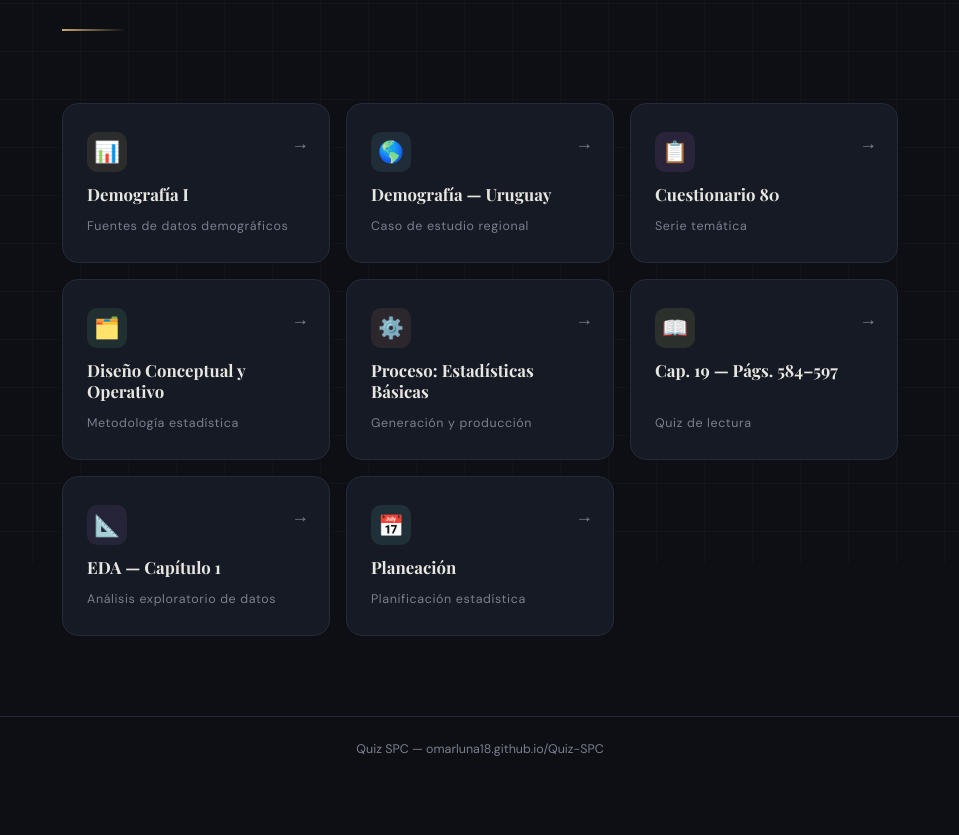
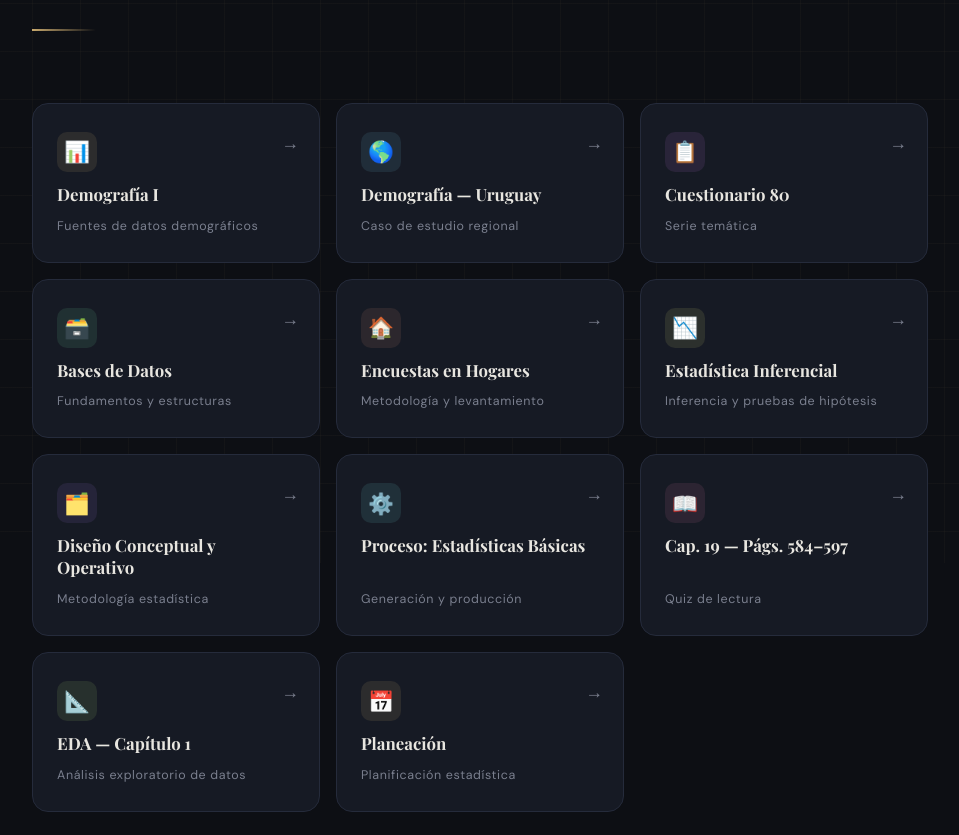
Before and after one commit to omarluna18/Quiz-SPC, a plain HTML site: page index.html in a window 1280 px wide. Shown: the part 237-1072 px from the top of the page, without its empty margins (160-1119 px from the left). Before the commit the page ends 1018 px from the top, so only its background shows below. Drawn offline with nearby package versions, Linux system fonts and the light colour scheme.

Commit message:
Refactor card links and adjust header max-width
Updated card links and adjusted styles for better layout.

```diff
--- a/index.html
+++ b/index.html
@@ -11,7 +11,6 @@
       --surface: #161a24;
       --border: #252b3b;
       --accent: #c8a96e;
-      --accent2: #6eb5c8;
       --text: #e8e6e0;
       --muted: #7a7f8e;
     }
@@ -42,12 +41,11 @@
       position: relative;
       z-index: 1;
       padding: 72px 32px 40px;
-      max-width: 900px;
+      max-width: 960px;
       margin: 0 auto;
     }
 
     .eyebrow {
-      font-family: 'DM Sans', sans-serif;
       font-size: 11px;
       font-weight: 500;
       letter-spacing: 0.2em;
@@ -87,7 +85,7 @@
       display: grid;
       grid-template-columns: repeat(auto-fill, minmax(260px, 1fr));
       gap: 16px;
-      max-width: 900px;
+      max-width: 960px;
       margin: 0 auto;
       padding: 0 32px 80px;
     }
@@ -105,6 +103,8 @@
       position: relative;
       overflow: hidden;
       transition: border-color 0.25s, transform 0.25s, box-shadow 0.25s;
+      opacity: 0;
+      animation: fadeUp 0.5s forwards;
     }
 
     .card::after {
@@ -165,27 +165,27 @@
       transform: translateX(4px);
     }
 
-    .c1 .card-icon { background: rgba(200,169,110,0.12); }
-    .c2 .card-icon { background: rgba(110,181,200,0.12); }
-    .c3 .card-icon { background: rgba(180,110,200,0.12); }
-    .c4 .card-icon { background: rgba(110,200,150,0.12); }
-    .c5 .card-icon { background: rgba(200,130,110,0.12); }
-    .c6 .card-icon { background: rgba(200,200,110,0.12); }
-    .c7 .card-icon { background: rgba(150,110,200,0.12); }
-    .c8 .card-icon { background: rgba(110,200,200,0.12); }
+    .c1  .card-icon { background: rgba(200,169,110,0.12); }
+    .c2  .card-icon { background: rgba(110,181,200,0.12); }
+    .c3  .card-icon { background: rgba(180,110,200,0.12); }
+    .c4  .card-icon { background: rgba(110,200,150,0.12); }
+    .c5  .card-icon { background: rgba(200,130,110,0.12); }
+    .c6  .card-icon { background: rgba(200,200,110,0.12); }
+    .c7  .card-icon { background: rgba(150,110,200,0.12); }
+    .c8  .card-icon { background: rgba(110,200,200,0.12); }
+    .c9  .card-icon { background: rgba(200,110,150,0.12); }
+    .c10 .card-icon { background: rgba(160,200,110,0.12); }
 
-    .card {
-      opacity: 0;
-      animation: fadeUp 0.5s forwards;
-    }
-    .card:nth-child(1) { animation-delay: 0.05s; }
-    .card:nth-child(2) { animation-delay: 0.10s; }
-    .card:nth-child(3) { animation-delay: 0.15s; }
-    .card:nth-child(4) { animation-delay: 0.20s; }
-    .card:nth-child(5) { animation-delay: 0.25s; }
-    .card:nth-child(6) { animation-delay: 0.30s; }
-    .card:nth-child(7) { animation-delay: 0.35s; }
-    .card:nth-child(8) { animation-delay: 0.40s; }
+    .card:nth-child(1)  { animation-delay: 0.05s; }
+    .card:nth-child(2)  { animation-delay: 0.10s; }
+    .card:nth-child(3)  { animation-delay: 0.15s; }
+    .card:nth-child(4)  { animation-delay: 0.20s; }
+    .card:nth-child(5)  { animation-delay: 0.25s; }
+    .card:nth-child(6)  { animation-delay: 0.30s; }
+    .card:nth-child(7)  { animation-delay: 0.35s; }
+    .card:nth-child(8)  { animation-delay: 0.40s; }
+    .card:nth-child(9)  { animation-delay: 0.45s; }
+    .card:nth-child(10) { animation-delay: 0.50s; }
 
     @keyframes fadeUp {
       from { opacity: 0; transform: translateY(20px); }
@@ -235,35 +235,56 @@
     <span class="card-arrow">→</span>
   </a>
 
-  <a class="card c4" href="disenio_conceptual_y_operativo.html">
+  <a class="card c4" href="cuestionario_bd.html">
+    <div class="card-icon">🗃️</div>
+    <div class="card-title">Bases de Datos</div>
+    <div class="card-meta">Fundamentos y estructuras</div>
+    <span class="card-arrow">→</span>
+  </a>
+
+  <a class="card c5" href="cuestionario_encuestas_en_hogares.html">
+    <div class="card-icon">🏠</div>
+    <div class="card-title">Encuestas en Hogares</div>
+    <div class="card-meta">Metodología y levantamiento</div>
+    <span class="card-arrow">→</span>
+  </a>
+
+  <a class="card c6" href="cuestionario_estadistica_inferencial.html">
+    <div class="card-icon">📉</div>
+    <div class="card-title">Estadística Inferencial</div>
+    <div class="card-meta">Inferencia y pruebas de hipótesis</div>
+    <span class="card-arrow">→</span>
+  </a>
+
+  <a class="card c7" href="disenio_conceptual_y_operativo.html">
     <div class="card-icon">🗂️</div>
     <div class="card-title">Diseño Conceptual y Operativo</div>
     <div class="card-meta">Metodología estadística</div>
     <span class="card-arrow">→</span>
   </a>
 
-  <a class="card c5" href="proceso_gen_estadisticas_basicas.html">
+  <a class="card c8" href="proceso_gen_estadisticas_basicas.html">
     <div class="card-icon">⚙️</div>
     <div class="card-title">Proceso: Estadísticas Básicas</div>
     <div class="card-meta">Generación y producción</div>
     <span class="card-arrow">→</span>
   </a>
 
-  <a class="card c6" href="quiz_cap19_pag584_597.html">
+  <a class="card c9" href="quiz_cap19_pag584_597.html">
     <div class="card-icon">📖</div>
     <div class="card-title">Cap. 19 — Págs. 584–597</div>
     <div class="card-meta">Quiz de lectura</div>
     <span class="card-arrow">→</span>
   </a>
 
-  <a class="card c7" href="quiz_eda_cap1.html">
+  <a class="card c10" href="quiz_eda_cap1.html">
     <div class="card-icon">📐</div>
     <div class="card-title">EDA — Capítulo 1</div>
     <div class="card-meta">Análisis exploratorio de datos</div>
     <span class="card-arrow">→</span>
   </a>
 
-  <a class="card c8" href="quiz_planeacion.html">
+  <a class="card c1" href="quiz_planeacion.html">
     <div class="card-icon">📅</div>
     <div class="card-title">Planeación</div>
     <div class="card-meta">Planificación estadística</div>
```
